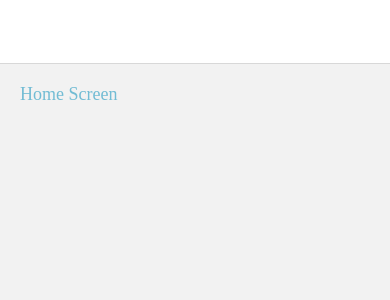
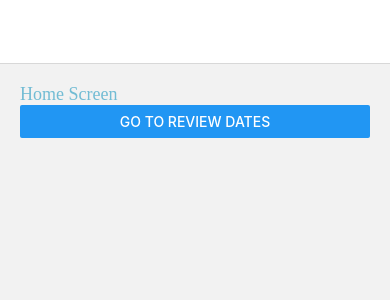
Before and after one commit to bruceMug/gamezone, a React Native app: screen /Home in a window 390 px wide. Shown: the top 300 px of the page. Built offline with nearby package versions, Linux system fonts and the light colour scheme.

Commit message:
added button for review

```diff
--- a/screens/home.js
+++ b/screens/home.js
@@ -1,11 +1,18 @@
 import React from 'react';
-import { StyleSheet, Text, View } from 'react-native';
+import { StyleSheet, Text, View, Button } from 'react-native';
 import { globalStyles } from '../styles/global';
 
-export default function Home() {
+export default function Home({ navigation }) {
+
+    const pressHandler = () => {
+        // navigation.navigate('ReviewDetails');
+        navigation.push('ReviewDetails');
+    }
+
     return (
         <View style={globalStyles.container}>
             <Text style={globalStyles.titleText}>Home Screen</Text>
+            <Button title="go to review dates" onPress={pressHandler}/>
         </View>
     )
 }
```
